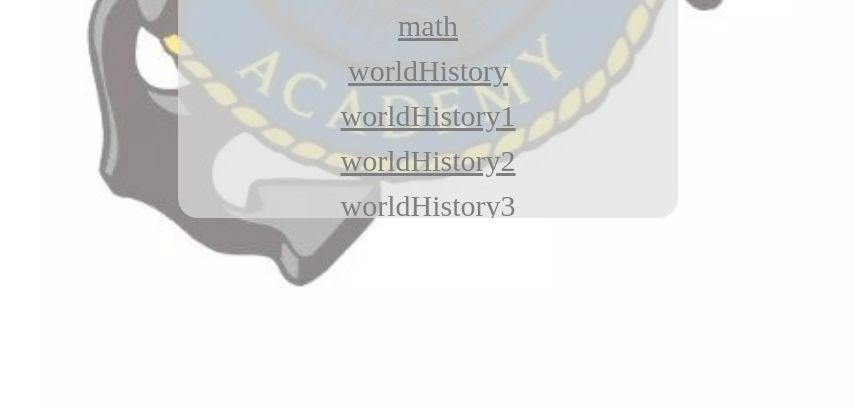
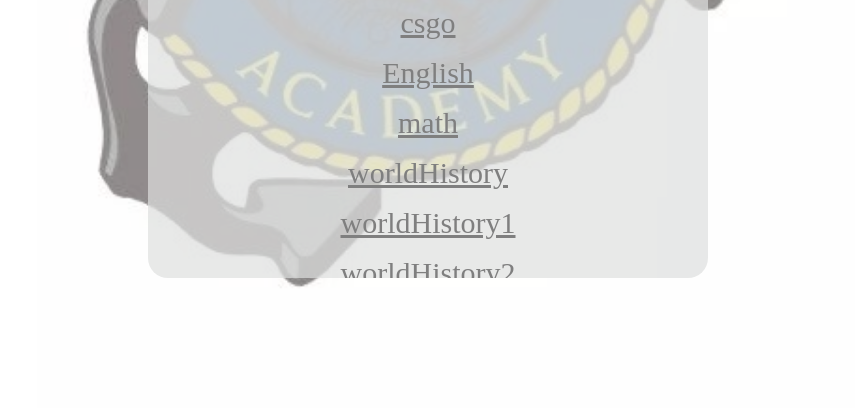
Before and after one commit to li6834300/FarragutLibrary, a plain HTML site: page index.html in a window 1280 px wide. Shown: the part 800-1216 px from the top of the page, without its empty margins (212-1067 px from the left). Drawn offline with Linux system fonts and the light colour scheme.

Commit message:
'update'

```diff
--- a/main.css
+++ b/main.css
@@ -56,10 +56,11 @@
     border-radius: 20px;
     color: rgb(255, 255, 255);
     overflow: auto;
+    padding: 30px;
 }
 
 .shudepaixu a {
     color:rgb(0, 0, 0);
     font-size: 30px;
-    line-height: 1.5;
+    line-height:50px;
 }
```
Also changed, not shown: index.html (line endings or trailing spaces).
